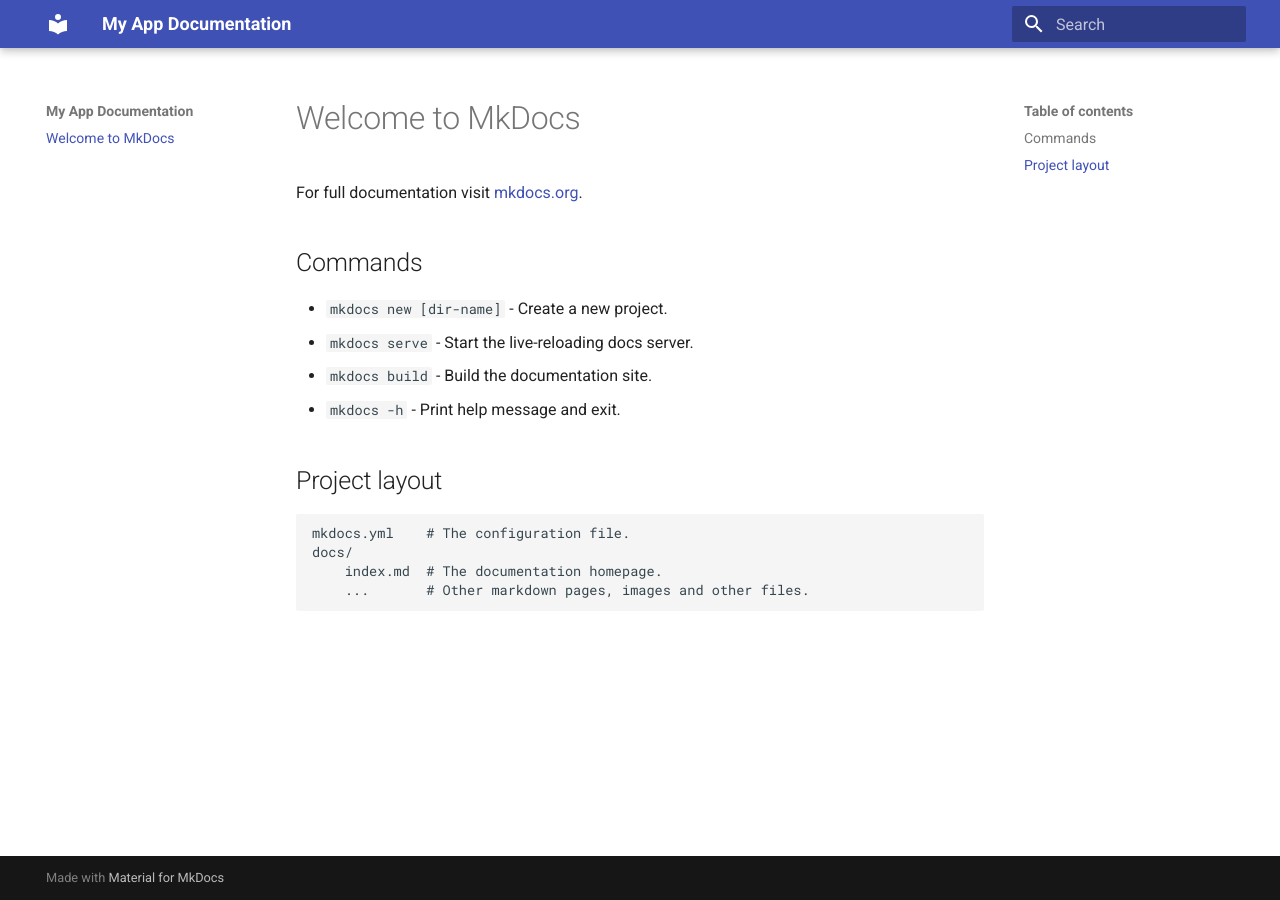
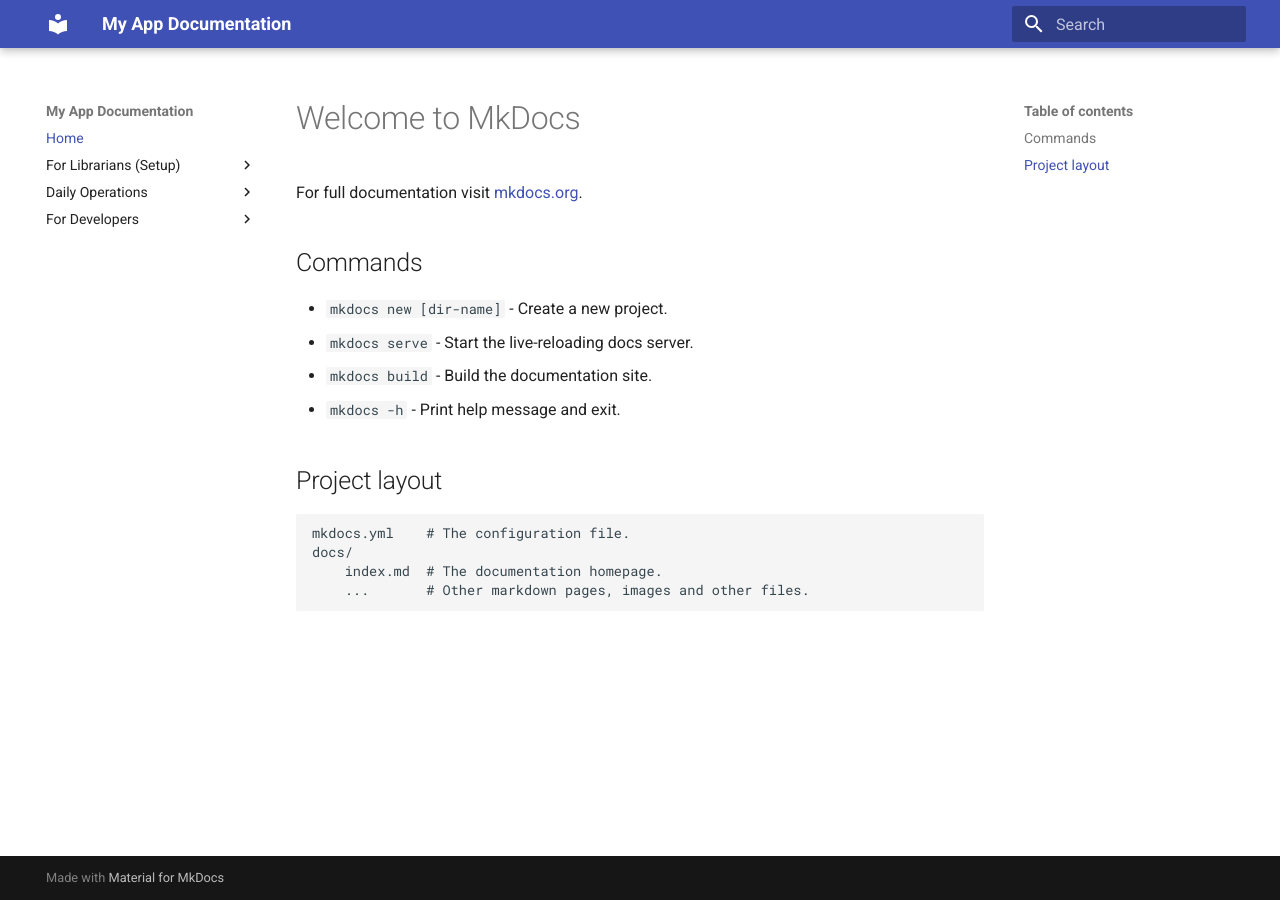
Before and after one commit to buff-sudo/Smyles-Station, an MkDocs documentation site: the page built from docs/index.md, in a window 1280 px wide. Built offline with MkDocs 1.6.1 and Material for MkDocs 9.7.7, drawn with Linux system fonts in a browser that asks for light colours; some of the changed lines change nothing that is shown.

Commit message:
Updated docs

```diff
--- a/mkdocs.yml
+++ b/mkdocs.yml
@@ -4,3 +4,19 @@
 
 # This tells MkDocs where your markdown files live
 docs_dir: docs
+
+nav:
+  - Home: index.md
+  - 'For Librarians (Setup)':
+      - 'Prerequisites (Hardware)': setup/hardware.md
+      - 'Step 1: Installation': setup/install.md
+      - 'Step 2: Kiosk Mode (Locking it down)': setup/kiosk-mode.md
+      - 'Step 3: Customization': setup/config.md
+  - 'Daily Operations':
+      - 'Managing Sessions': daily/sessions.md
+      - 'Updating Content': daily/updates.md
+      - 'Troubleshooting & FAQ': daily/faq.md
+  - 'For Developers':
+      - 'Contributing': dev/contributing.md
+      - 'Architecture': dev/architecture.md
+      - 'Local Development': dev/setup.md
```
Also changed, not shown: docs/daily/faq.md (added), docs/daily/sessions.md (added), docs/daily/updates.md (added), docs/dev/architecture.md (added), docs/dev/contributing.md (added), docs/dev/setup.md (added), docs/setup/config.md (added), docs/setup/hardware.md (added), docs/setup/install.md (added), docs/setup/kiosk-mode.md (added).
